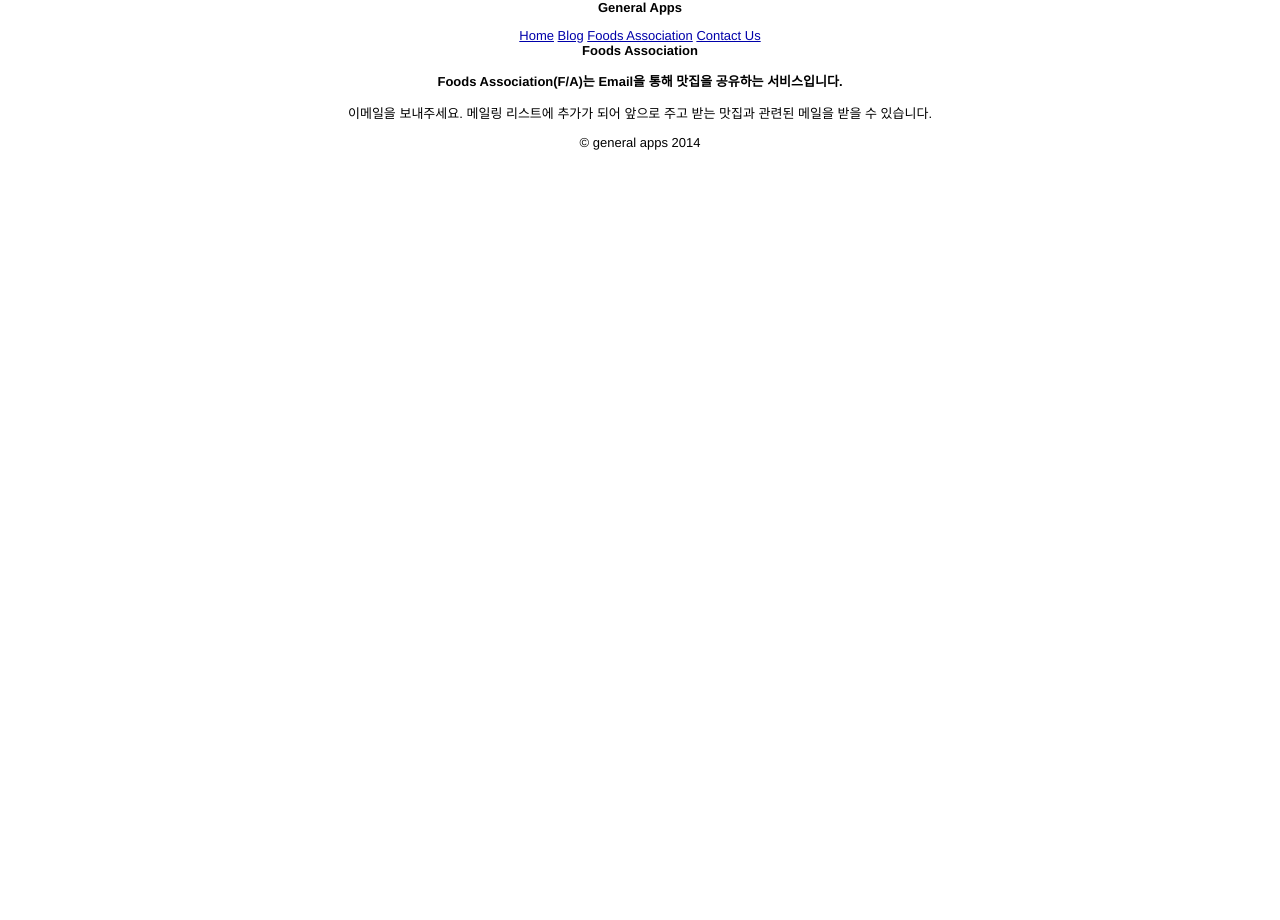
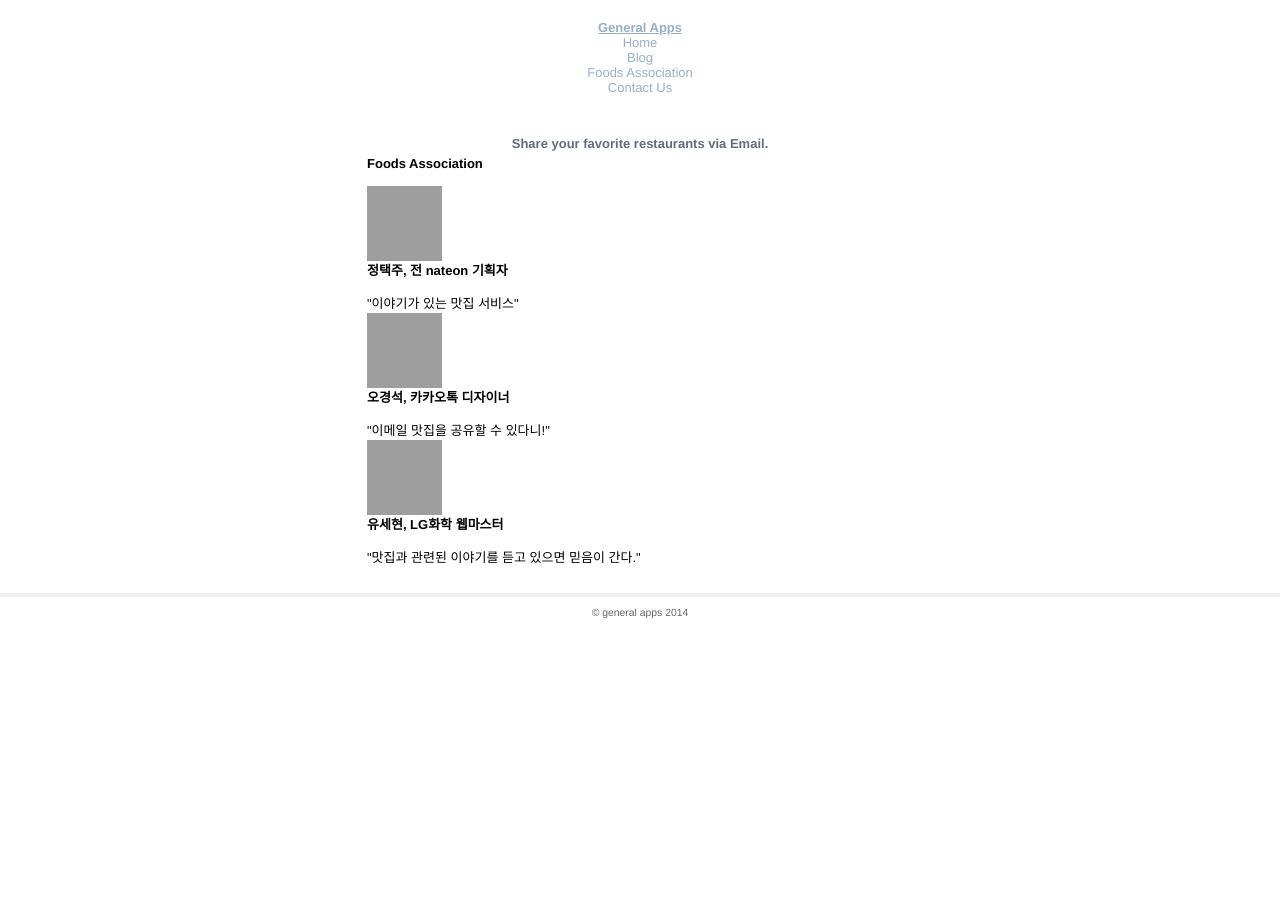
Before and after one commit to hidros3/jekyll, a Jekyll site: the page built from fa/index.html, in a window 1280 px wide. Built offline with Jekyll 4.4.1, drawn with Linux system fonts in a browser that asks for light colours; Markdown is read by kramdown in place of the engine named in the settings; grey boxes are pictures that could not be loaded.

Commit message:
edited f/a

```diff
--- a/_layouts/default.html
+++ b/_layouts/default.html
@@ -11,17 +11,18 @@
 
         <!-- Custom CSS -->
         <link rel="stylesheet" href="/css/main.css">
-
     </head>
     <body>
       <header>
-        <h1>{{ site.name }}</h1>
+        <a href="/">{{ site.name }}</a>
       </header>
       <nav>
-        <a href="/">Home</a>
-        <a href="/blog">Blog</a>
-        <a href="/fa">Foods Association</a>
-        <a href="/contact">Contact Us</a>
+        <ul>
+          <li><a href="/">Home</a></li>
+          <li><a href="/blog">Blog</a></li>
+          <li><a href="/fa">Foods Association</a></li>
+          <li><a href="/contact">Contact Us</a></li>
+        </ul>
       </nav>
       <article>
         {{ content }}
--- a/css/main.css
+++ b/css/main.css
@@ -25,48 +25,37 @@ h1, h2, h3, h4, h5, h6 {
 h1 { margin-bottom: 1em; }
 p { margin: 1em 0; }
 
-a         { color: #00a; }
-a:hover   { color: #000; }
-a:visited { color: #a0a; }
+a         { color: #98AFC7; }
+a:hover   { color: #98AFC7; }
+a:visited { color: #98AFC7; }
+a:active  { color: #000000; }
 
 /*****************************************************************************/
 /*
-/* Home
+/* default layout
 /*
 /*****************************************************************************/
-.posts {
-  list-style-type: none;
-  margin-bottom: 2em;
+header {
+  margin-top: 20px;
+  /*font-size: 30px;*/
+  font-weight: bold;
 }
 
-.posts li {
-  line-height: 1.75em;
+nav a {
+  text-decoration: none;
 }
 
-.posts span {
-  color: #aaa;
-  font-family: Monaco, "Courier New", monospace;
-  font-size: 80%;
+nav li {
+  list-style-type: none;
 }
 
-/*****************************************************************************/
-/*
-/* Site
-/*
-/*****************************************************************************/
-
-.site {
-  font-size: 115%;
-  text-align: justify;
+article {
+  font-size: 100%;
   width: 42em;
   margin: 3em auto 2em;
   line-height: 1.5em;
 }
 
-.header a {
-  font-weight: bold;
-  text-decoration: none;
-}
 
 .title {
   display: inline-block;
@@ -94,7 +83,7 @@ a:visited { color: #a0a; }
   color: #aaa;
 }
 
-.footer {
+footer {
   font-size: 80%;
   color: #666;
   border-top: 4px solid #eee;
@@ -102,24 +91,76 @@ a:visited { color: #a0a; }
   overflow: hidden;
 }
 
-.footer .contact {
+footer .contact {
   float: left;
   margin-right: 3em;
 }
 
-.footer .contact a {
+footer .contact a {
   color: #8085C1;
 }
 
-.footer .rss {
+footer .rss {
   margin-top: 1.1em;
   margin-right: -.2em;
   float: right;
 }
 
-.footer .rss img {
+footer .rss img {
   border: 0;
 }
+
+
+/*****************************************************************************/
+/*
+/* home
+/*
+/*****************************************************************************/
+.home {
+  text-align: center;
+}
+
+.home .logo {
+  height: 235px;
+  margin-bottom: 20px;
+}
+
+.home h1, h2 {
+  color: #616D7E
+}
+
+.home h1 {
+  font-size: 20px;
+}
+
+.home h2 {
+  font-size: 15px;
+}
+
+/*****************************************************************************/
+/*
+/* FA
+/*
+/*****************************************************************************/
+
+.quote {
+  display: block;
+}
+
+.quote img {
+  height: 75px;
+  width: 75px;
+}
+
+.quote img, h1, blockquote {
+  float: left;
+  clear: both;
+}
+
+.clear {
+  clear: both;
+}
+
 
 /*****************************************************************************/
 /*
--- a/fa/index.html
+++ b/fa/index.html
@@ -2,8 +2,25 @@
 layout: default
 title: foods association
 ---
-<section>
+<section class="fa">
+	<h2>Share your favorite restaurants via Email.</h2>
 	<h1>Foods Association</h1>
-	<h2>Foods Association(F/A)는 Email을 통해 맛집을 공유하는 서비스입니다.</h2>
-	<p>이메일을 보내주세요. 메일링 리스트에 추가가 되어 앞으로 주고 받는 맛집과 관련된 메일을 받을 수 있습니다.</p>
+	<section>
+		<div class="quote">
+			<img src="https://s3.amazonaws.com/hidros3img/img/profile_thumb.jpeg">
+			<h1>정택주, 전 nateon 기획자</h1>
+			<blockquote>"이야기가 있는 맛집 서비스"</blockquote>
+		</div>
+		<div class="quote">
+			<img src="https://s3.amazonaws.com/hidros3img/img/profile_thumb.jpeg">
+			<h1>오경석, 카카오톡 디자이너</h1>
+			<blockquote>"이메일 맛집을 공유할 수 있다니!"</blockquote>
+		</div>
+		<div class="quote">
+			<img src="https://s3.amazonaws.com/hidros3img/img/profile_thumb.jpeg">
+			<h1>유세현, LG화학 웹마스터</h1>
+			<blockquote>"맛집과 관련된 이야기를 듣고 있으면 믿음이 간다."</blockquote>
+		</div>
+	</section>
 </section>
+<div class="clear"></div>
--- a/index.html
+++ b/index.html
@@ -2,9 +2,8 @@
 layout: default
 title: General Apps
 ---
-<section>
-	<h1>Under construction</h1>
-	<img src="https://s3.amazonaws.com/hidros3img/img/General-1_circular.png">
+<section class="home">
+	<img class="logo" src="https://s3.amazonaws.com/hidros3img/img/General-1_circular.png">
   <h1>We Make Apps</h1>
   <h2>Small team based in Seoul, South Korea</h2>
 </section>
```
Also changed, not shown: _posts/2014-01-07-eyegaze-f.md (added, +22 -0 lines).
